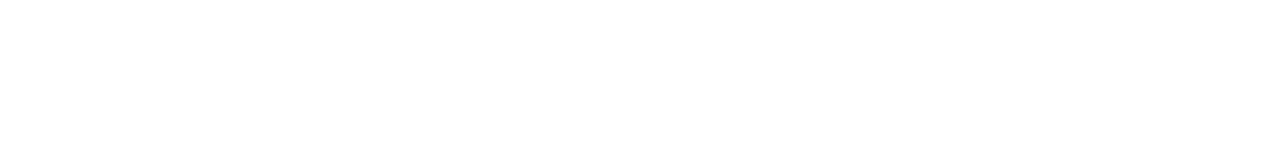
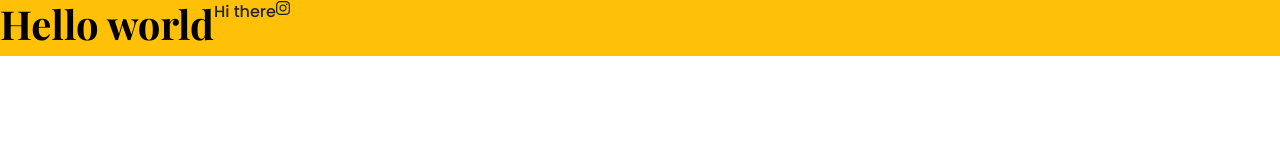
Before and after one commit to MasterBuilderRose/portfolio, a plain HTML site: page index.html in a window 1280 px wide. Drawn offline with nearby package versions, Linux system fonts and the light colour scheme.

Commit message:
updated html

```diff
--- a/index.html
+++ b/index.html
@@ -15,7 +15,7 @@
       integrity="sha384-j1CDi7MgGQ12Z7Qab0qlWQ/Qqz24Gc6BM0thvEMVjHnfYGF0rmFCozFSxQBxwHKO"
       crossorigin="anonymous"
     ></script>
-<! -- Google Fonts -->
+<! -- Google Fonts & Font Awesome-->
      <script
       src="https://kit.fontawesome.com/ddc3ee268a.js"
       crossorigin="anonymous"
@@ -30,6 +30,11 @@
     <title>Portfolio</title>
   </head>
   <body>
+    <div class="d-flex bg-warning">
+      <h1>Hello world</h1>
+      <p>Hi there</p>
+      <i class="fab fa-instagram"></i>
+    </div>
     <script src="src/app.js"></script>
   </body>
 </html>
```
